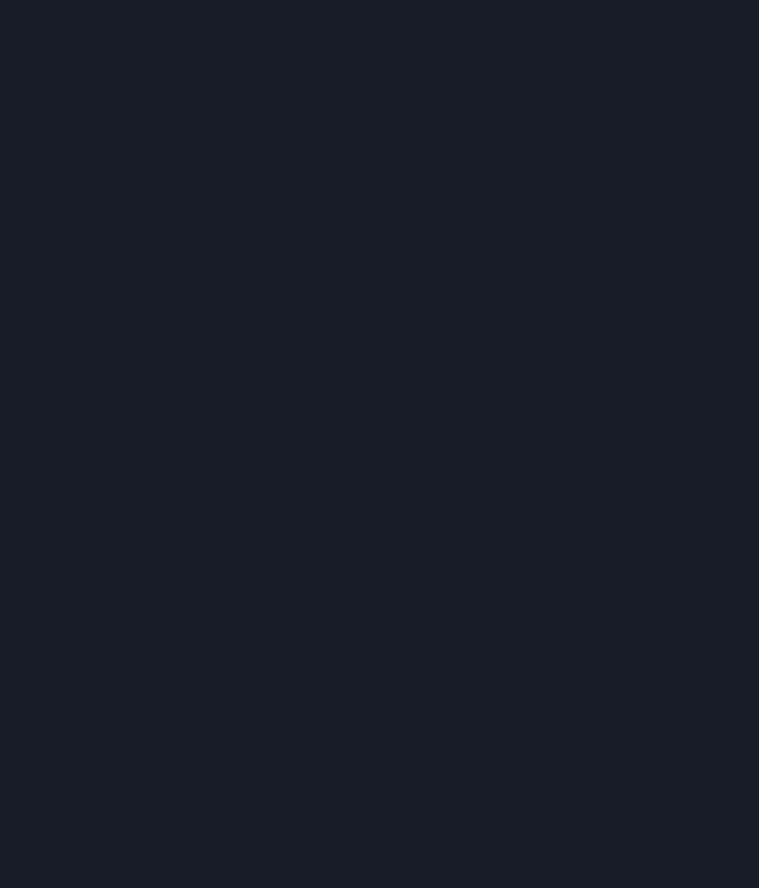
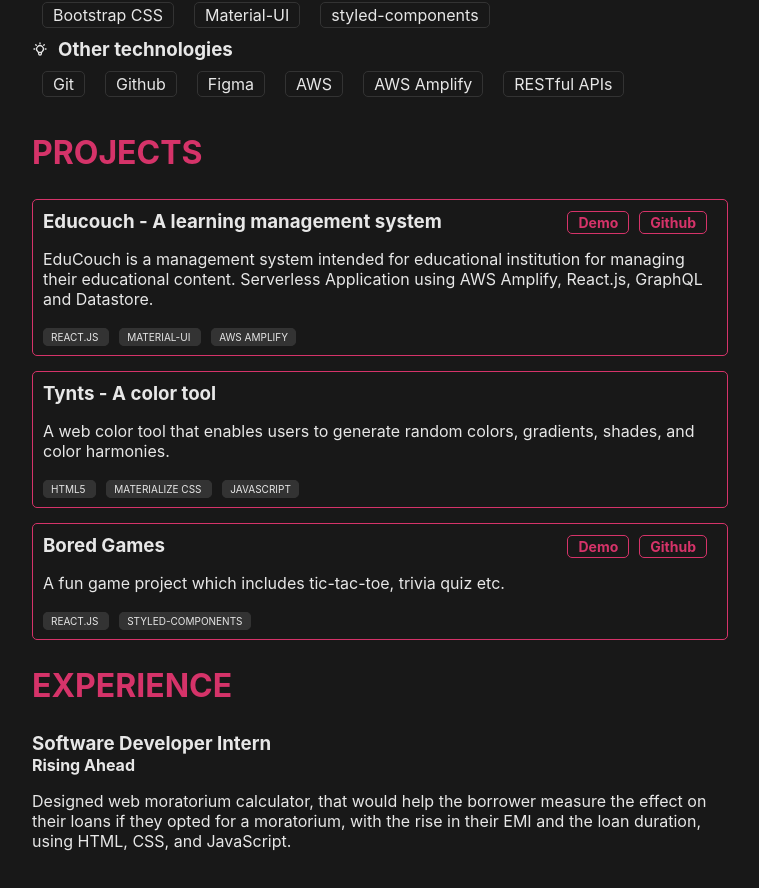
Before and after one commit to palakgupta2712/palakgupta2712.github.io, a React (Vite) app: page / in a window 1280 px wide. Shown: the part 948-1836 px from the top of the page, without its empty margins (260-1019 px from the left). Before the commit the page ends 800 px from the top, so only its background shows below. Built offline with nearby package versions, Linux system fonts and the light colour scheme.

Commit message:
Projects & Experience section added

```diff
--- a/src/App.jsx
+++ b/src/App.jsx
@@ -3,14 +3,20 @@ import Heading from "./components/Heading";
 import Introduction from "./components/Introduction";
 import Skills from "./pages/Skills";
 import SocialLinks from "./components/SocialLinks";
+import Projects from "./pages/Projects";
+import Experience from "./pages/Experience";
 
 function App() {
   return (
     <div>
-      <Heading />
-      <Introduction />
-      <SocialLinks />
+      <div style={{ height: "90vh" }}>
+        <Heading />
+        <Introduction />
+        <SocialLinks />
+      </div>
       <Skills />
+      <Projects />
+      <Experience />
     </div>
   );
 }
--- a/src/components/Introduction.jsx
+++ b/src/components/Introduction.jsx
@@ -9,6 +9,7 @@ function Introduction() {
 export default Introduction;
 
 const Intro = styled.p`
+  padding: 1rem 0;
   font-size: 2.5rem;
   @media (max-width: 480px) {
     font-size: 1.5rem;
--- a/src/components/Title.jsx
+++ b/src/components/Title.jsx
@@ -1,7 +1,7 @@
 import React from "react";
 
 function Title({ name }) {
-  return <h2>{name.toUpperCase()}</h2>;
+  return <h2 style={{ color: "#d53369" }}>{name.toUpperCase()}</h2>;
 }
 
 export default Title;
--- a/src/data.js
+++ b/src/data.js
@@ -33,5 +33,41 @@ const data = {
     ],
     tools: ["Git", "Github", "Figma", "AWS", "AWS Amplify", "RESTful APIs"],
   },
+  experience: [
+    {
+      company: "Rising Ahead",
+      post: "Software Developer Intern",
+      summary:
+        "Designed web moratorium calculator, that would help the borrower measure the effect on their loans if they opted for a moratorium, with the rise in their EMI and the loan duration, using HTML, CSS, and JavaScript.",
+      startdate: "June 2020",
+      enddate: "July 2020",
+    },
+  ],
+  projects: [
+    {
+      name: "Educouch - A learning management system",
+      summary:
+        "EduCouch is a management system intended for educational institution for managing their educational content. Serverless Application using AWS Amplify, React.js, GraphQL and Datastore.",
+      repo_url: "https://github.com/palakgupta2712/lms-app-amplify",
+      live_url: "https://edu-couch.netlify.app/",
+      tags: ["React.js", "Material-UI", "AWS Amplify"],
+    },
+    {
+      name: "Tynts - A color tool",
+      summary:
+        "A web color tool that enables users to generate random colors, gradients, shades, and color harmonies.",
+      repo_url: "",
+      live_url: "",
+      tags: ["HTML5", "Materialize CSS", "JavaScript"],
+    },
+    {
+      name: "Bored Games",
+      summary:
+        "A fun game project which includes tic-tac-toe, trivia quiz etc.",
+      repo_url: "https://github.com/palakgupta2712/bored-games/",
+      live_url: "https://bored-games-07.netlify.app/",
+      tags: ["React.js", "styled-components"],
+    },
+  ],
 };
 export default data;
--- a/src/index.css
+++ b/src/index.css
@@ -5,7 +5,7 @@ body {
   margin: 0 auto;
   max-width: 780px;
   padding: 1.3125rem 2.625rem;
-  background-color: #171c28;
+  background-color: #181818;
   color: #e7e7e7;
   font-family: -apple-system, BlinkMacSystemFont, "Segoe UI", "Roboto", "Oxygen",
     "Ubuntu", "Cantarell", "Fira Sans", "Droid Sans", "Helvetica Neue",
@@ -25,3 +25,7 @@ h1 {
 h2 {
   font-size: 2rem;
 }
+h3,
+h4 {
+  margin: 0;
+}
--- /dev/null
+++ b/src/pages/Experience.jsx
@@ -0,0 +1,23 @@
+import React from "react";
+import styled from "styled-components";
+import Title from "../components/Title";
+import data from "../data";
+
+function Experience() {
+  return (
+    <div>
+      <Title name="Experience" />
+      <p>
+        {data.experience.map((item) => (
+          <div>
+            <h3>{item.post}</h3>
+            <h4>{item.company}</h4>
+            <p>{item.summary}</p>
+          </div>
+        ))}
+      </p>
+    </div>
+  );
+}
+
+export default Experience;
--- /dev/null
+++ b/src/pages/Projects.jsx
@@ -0,0 +1,65 @@
+import React from "react";
+import styled from "styled-components";
+import Title from "../components/Title";
+import data from "../data";
+import { BiLinkExternal } from "react-icons/bi";
+function Projects() {
+  return (
+    <div>
+      <Title name="Projects" />
+      <div>
+        {data.projects.map((item) => (
+          <Container>
+            <h3
+              style={{
+                display: "flex",
+                alignItems: "center",
+                gap: "10px",
+                justifyContent: "space-between",
+                margin: 0,
+              }}
+            >
+              {item.name}
+              <div>
+                {item.live_url && <Link href={item.live_url}>Demo</Link>}
+                {item.repo_url && <Link href={item.repo_url}>Github</Link>}
+              </div>
+            </h3>
+            <p>{item.summary}</p>
+            {item.tags.map((tag) => (
+              <Tag> {tag} </Tag>
+            ))}
+          </Container>
+        ))}
+      </div>
+    </div>
+  );
+}
+
+export default Projects;
+const Tag = styled.span`
+  font-size: 10px;
+  border: 1px solid #333;
+  padding: 2px 7px;
+  margin-right: 10px;
+  border-radius: 5px;
+  /* color: #606060; */
+  background-color: #333;
+  text-transform: uppercase;
+`;
+const Link = styled.a`
+  font-size: 14px;
+  border: 1px solid #d53369;
+  padding: 2px 10px;
+  margin-right: 10px;
+  border-radius: 5px;
+  color: #d53369;
+  text-decoration: none;
+  /* background-color: #333; */
+`;
+const Container = styled.div`
+  border: 1px solid #d53369;
+  margin: 15px 0;
+  padding: 10px;
+  border-radius: 5px;
+`;
--- a/src/pages/Skills.jsx
+++ b/src/pages/Skills.jsx
@@ -30,7 +30,7 @@ function Skills() {
               style={{ marginRight: "10px" }}
             />
           </TitleContainer>
-          <div style={{ display: "flex" }}>
+          <div style={{ display: "flex", flexWrap: "wrap" }}>
             {data.skills.tools.map((item) => (
               <Tag> {item} </Tag>
             ))}
@@ -55,9 +55,10 @@ const Container = styled.div`
 
 const Tag = styled.p`
   /* font-size: 10px; */
-  border: 1px solid #d53369;
+  border: 1px solid #333;
+  /* background-color: #333; */
   padding: 2px 10px;
   margin: 10px 10px;
   border-radius: 5px;
-  color: #d53369;
+  /* color: #d53369; */
 `;
```
